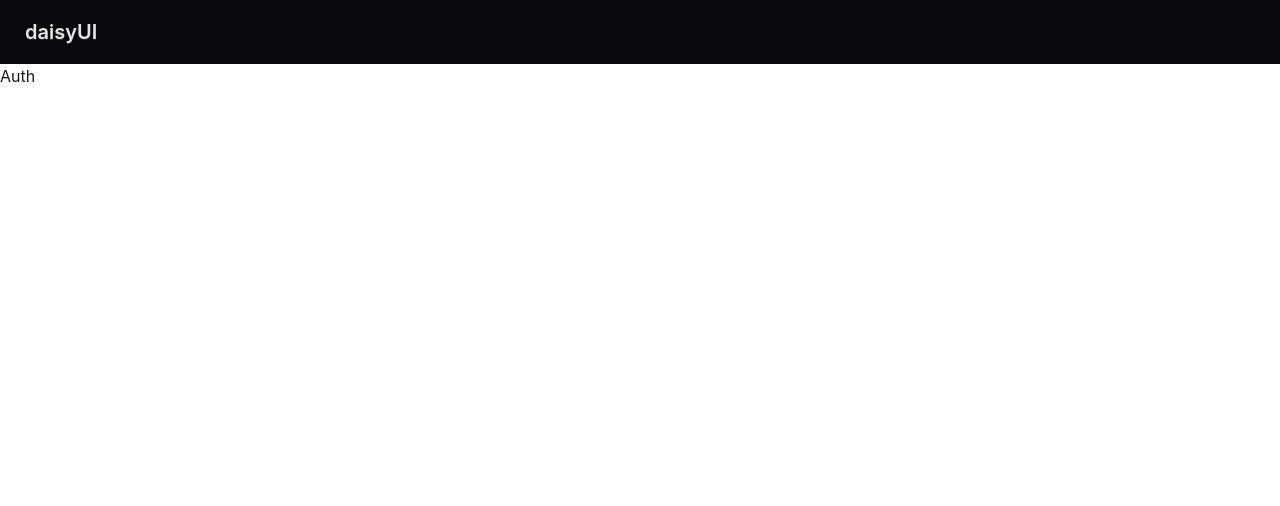
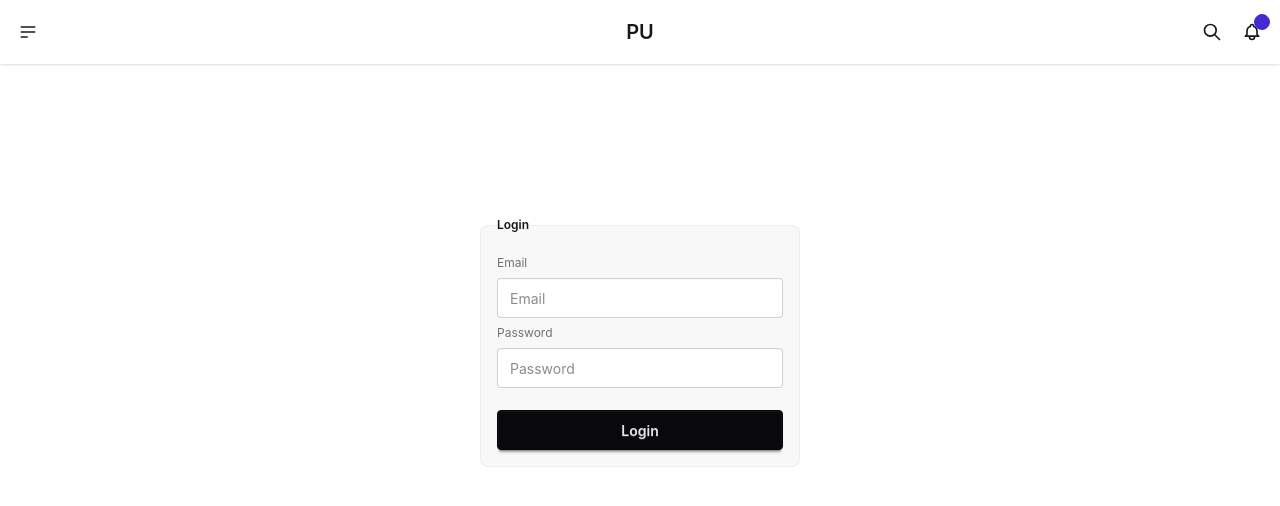
Before and after one commit to dipanshupandey/frontendPU, a React (Vite) app: page /login in a window 1280 px wide. Shown: the top 506 px of the page. Built offline with nearby package versions, Linux system fonts and the light colour scheme.

Commit message:
added login form

```diff
--- a/src/App.jsx
+++ b/src/App.jsx
@@ -3,7 +3,7 @@
 
 const app=()=>{
   return (
-    <div>
+    <div className="">
   <Navbar/>
   <Outlet/>
   </div>
--- /dev/null
+++ b/src/components/LoginForm.jsx
@@ -0,0 +1,22 @@
+import { useState } from "react";
+
+const LoginForm = () => {
+    const [email,setEmail]=useState("");
+    const [password,setPassword]=useState("");
+    return (
+        <div className="">
+            <fieldset className="fieldset bg-base-200 border-base-300 rounded-box w-xs border p-4">
+                <legend className="fieldset-legend">Login</legend>
+
+                <label className="label">Email {email}</label>
+                <input type="email" className="input" placeholder="Email" value={email} onChange={(e)=>setEmail(e.target.value)}/>
+
+                <label className="label">Password {password}</label>
+                <input type="password" className="input" placeholder="Password" value={password} onChange={(e)=>setPassword(e.target.value)} />
+
+                <button className="btn btn-neutral mt-4">Login</button>
+            </fieldset>
+        </div>
+    )
+}
+export default LoginForm;
--- a/src/components/Navbar.jsx
+++ b/src/components/Navbar.jsx
@@ -1,8 +1,35 @@
 const Navbar=()=>{
     return (
-        <div className="navbar bg-neutral text-neutral-content">
-        <button className="btn btn-ghost text-xl">daisyUI</button>
-        </div>
+        <div className="navbar bg-base-100 shadow-sm">
+  <div className="navbar-start">
+    <div className="dropdown">
+      <div tabIndex={0} role="button" className="btn btn-ghost btn-circle">
+        <svg xmlns="http://www.w3.org/2000/svg" className="h-5 w-5" fill="none" viewBox="0 0 24 24" stroke="currentColor"> <path strokeLinecap="round" strokeLinejoin="round" strokeWidth="2" d="M4 6h16M4 12h16M4 18h7" /> </svg>
+      </div>
+      <ul
+        tabIndex="-1"
+        className="menu menu-sm dropdown-content bg-base-100 rounded-box z-1 mt-3 w-52 p-2 shadow">
+        <li><a>Homepage</a></li>
+        <li><a>Portfolio</a></li>
+        <li><a>About</a></li>
+      </ul>
+    </div>
+  </div>
+  <div className="navbar-center">
+    <a className="btn btn-ghost text-xl">PU</a>
+  </div>
+  <div className="navbar-end">
+    <button className="btn btn-ghost btn-circle">
+      <svg xmlns="http://www.w3.org/2000/svg" className="h-5 w-5" fill="none" viewBox="0 0 24 24" stroke="currentColor"> <path strokeLinecap="round" strokeLinejoin="round" strokeWidth="2" d="M21 21l-6-6m2-5a7 7 0 11-14 0 7 7 0 0114 0z" /> </svg>
+    </button>
+    <button className="btn btn-ghost btn-circle">
+      <div className="indicator">
+        <svg xmlns="http://www.w3.org/2000/svg" className="h-5 w-5" fill="none" viewBox="0 0 24 24" stroke="currentColor"> <path strokeLinecap="round" strokeLinejoin="round" strokeWidth="2" d="M15 17h5l-1.405-1.405A2.032 2.032 0 0118 14.158V11a6.002 6.002 0 00-4-5.659V5a2 2 0 10-4 0v.341C7.67 6.165 6 8.388 6 11v3.159c0 .538-.214 1.055-.595 1.436L4 17h5m6 0v1a3 3 0 11-6 0v-1m6 0H9" /> </svg>
+        <span className="badge badge-xs badge-primary indicator-item"></span>
+      </div>
+    </button>
+  </div>
+</div>
     )
 };
 export default Navbar;
--- a/src/pages/Auth.jsx
+++ b/src/pages/Auth.jsx
@@ -1,6 +1,9 @@
+import LoginForm from "../components/LoginForm";
 const Auth=()=>{
     return (
-        <h1>Auth</h1>
+        <div className="flex justify-center items-center mt-36">
+        <LoginForm/>
+        </div>
     )
 }
 
```
